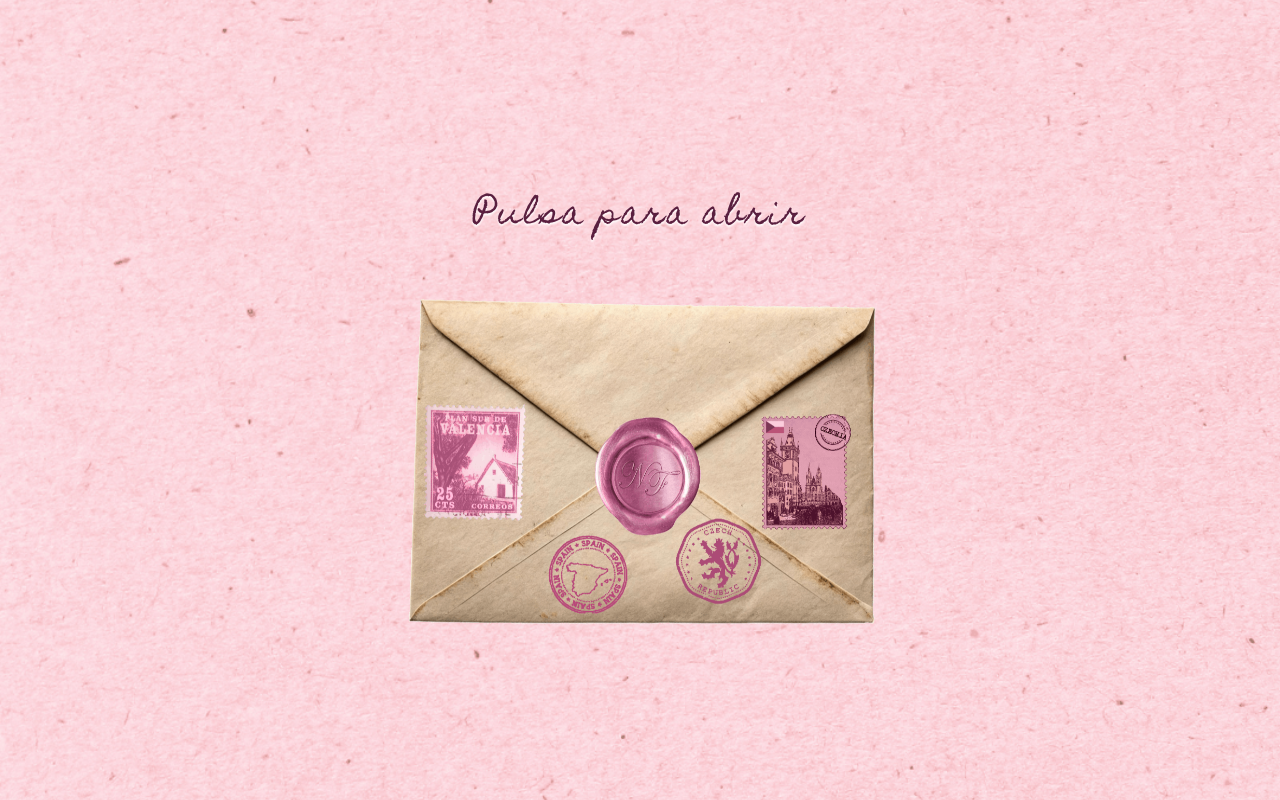
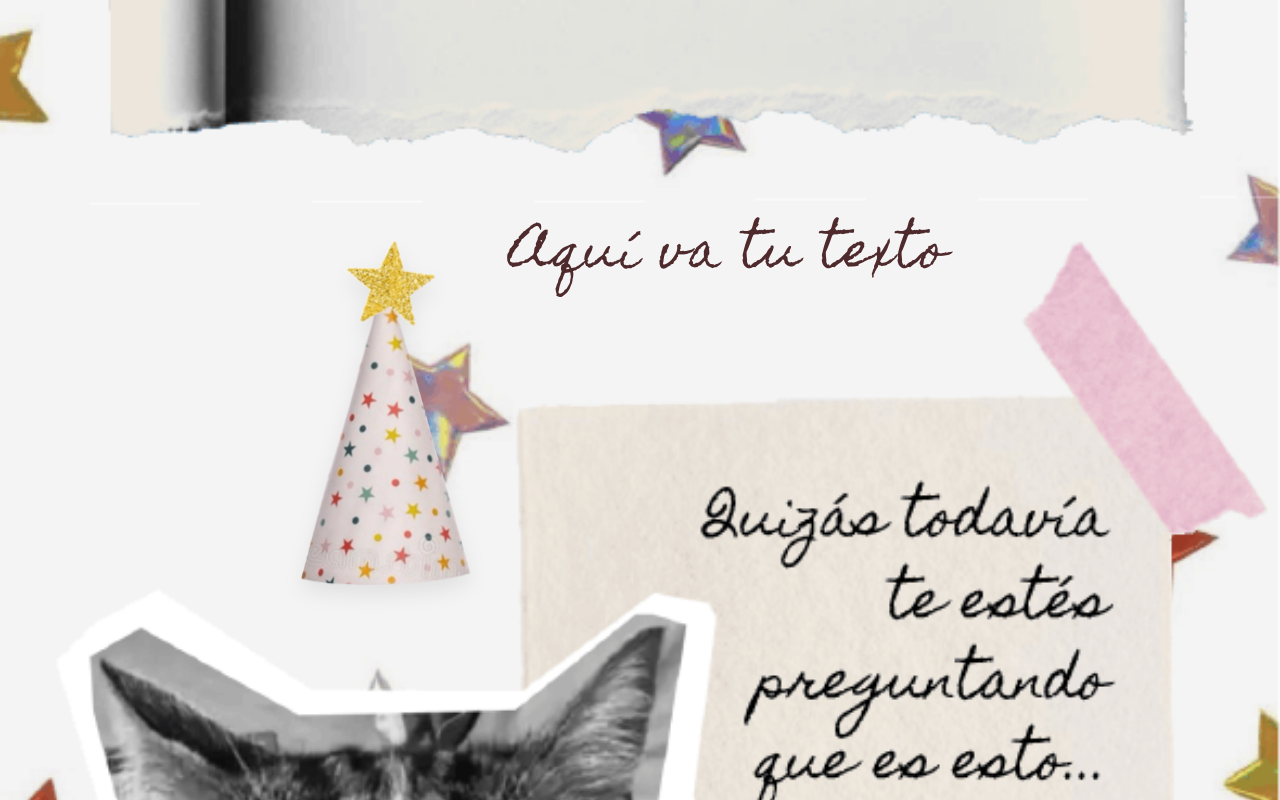
Before and after one commit to nfabregat/Invitaciones-despedida, a Vue app in the folder invitaciones-despedida/: page /#/principal in a window 1280 px wide. Before the commit this address led to /#/. Built offline with nearby package versions, Linux system fonts and the light colour scheme.

Commit message:
pantalla principalparte 1

```diff
--- a/invitaciones-despedida/src/pages/home/Home.vue
+++ b/invitaciones-despedida/src/pages/home/Home.vue
@@ -42,8 +42,8 @@ const openInvitation = () => {
   playOpenSound()
 
   window.setTimeout(() => {
-    router.push('/invitacion')
-  }, 500)
+    router.push('/principal')
+  }, 900)
 }
 </script>
 
--- /dev/null
+++ b/invitaciones-despedida/src/pages/principal/Principal.vue
@@ -0,0 +1,94 @@
+<template>
+  <main
+    class="principal-page"
+    :style="{
+      '--hat-left': '30%',
+      '--hat-top': '52%',
+      '--text-left': '57%',
+      '--text-top': '32%'
+    }"
+  >
+    <img src="/principal/sombrerito1.png" alt="Sombrerito" class="sombrerito" />
+
+    <p class="floating-text">Aquí va tu texto</p>
+  </main>
+</template>
+
+<style scoped>
+.principal-page {
+  position: relative;
+  width: 100vw;
+  height: 100vh;
+  overflow: hidden;
+  background: url('/principal/principal1.png') center center / cover no-repeat;
+  animation: principalFadeIn 1.2s ease-out both;
+}
+
+.sombrerito {
+  position: absolute;
+  left: var(--hat-left);
+  top: var(--hat-top);
+  width: min(28vw, 190px);
+  max-width: 190px;
+  transform: translate(-50%, -50%);
+  animation: sombreritoShake 2.8s ease-in-out infinite;
+  filter: drop-shadow(0 10px 10px rgba(0, 0, 0, 0.08));
+}
+
+.floating-text {
+  position: absolute;
+  left: var(--text-left);
+  top: var(--text-top);
+  transform: translate(-50%, -50%);
+  margin: 0;
+  color: #4f2a2d;
+  font-family: 'Homemade Apple', cursive;
+  font-size: clamp(1.5rem, 5vw, 3rem);
+  line-height: 1.1;
+  text-align: center;
+  letter-spacing: 0.04em;
+  text-shadow: 0 2px 0 rgba(255, 255, 255, 0.25);
+  animation: textFadeUp 1.4s ease-out both;
+}
+
+@keyframes principalFadeIn {
+  0% {
+    opacity: 0;
+    transform: scale(0.98);
+  }
+  100% {
+    opacity: 1;
+    transform: scale(1);
+  }
+}
+
+@keyframes textFadeUp {
+  0% {
+    opacity: 0;
+    transform: translate(-50%, -42%);
+  }
+  100% {
+    opacity: 1;
+    transform: translate(-50%, -50%);
+  }
+}
+
+@keyframes sombreritoShake {
+  0%,
+  100% {
+    transform: translate(-50%, -50%) rotate(0deg);
+  }
+  20% {
+    transform: translate(-50%, -50%) rotate(-2deg) translateY(-4px);
+  }
+  40% {
+    transform: translate(-50%, -50%) rotate(2deg) translateY(2px);
+  }
+  60% {
+    transform: translate(-50%, -50%) rotate(-1deg) translateY(-2px);
+  }
+  80% {
+    transform: translate(-50%, -50%) rotate(1deg) translateY(1px);
+  }
+}
+</style>
--- a/invitaciones-despedida/src/router/index.ts
+++ b/invitaciones-despedida/src/router/index.ts
@@ -1,7 +1,6 @@
 import Home from "@/pages/home/Home.vue";
+import Principal from "@/pages/principal/Principal.vue";
 import { createRouter, createWebHashHistory } from "vue-router";
-
-
 
 export const router = createRouter({
   history: createWebHashHistory(import.meta.env.BASE_URL),
@@ -13,6 +12,11 @@ export const router = createRouter({
       component: Home
     },
     {
+      path: '/principal',
+      name: 'principal',
+      component: Principal
+    },
+    {
       path: '/:patchMatch(.*)',
       redirect: '/'
     }
```
Also changed, not shown: invitaciones-despedida/public/principal/principal1.png (added), invitaciones-despedida/public/principal/sombrerito1.png (added).
